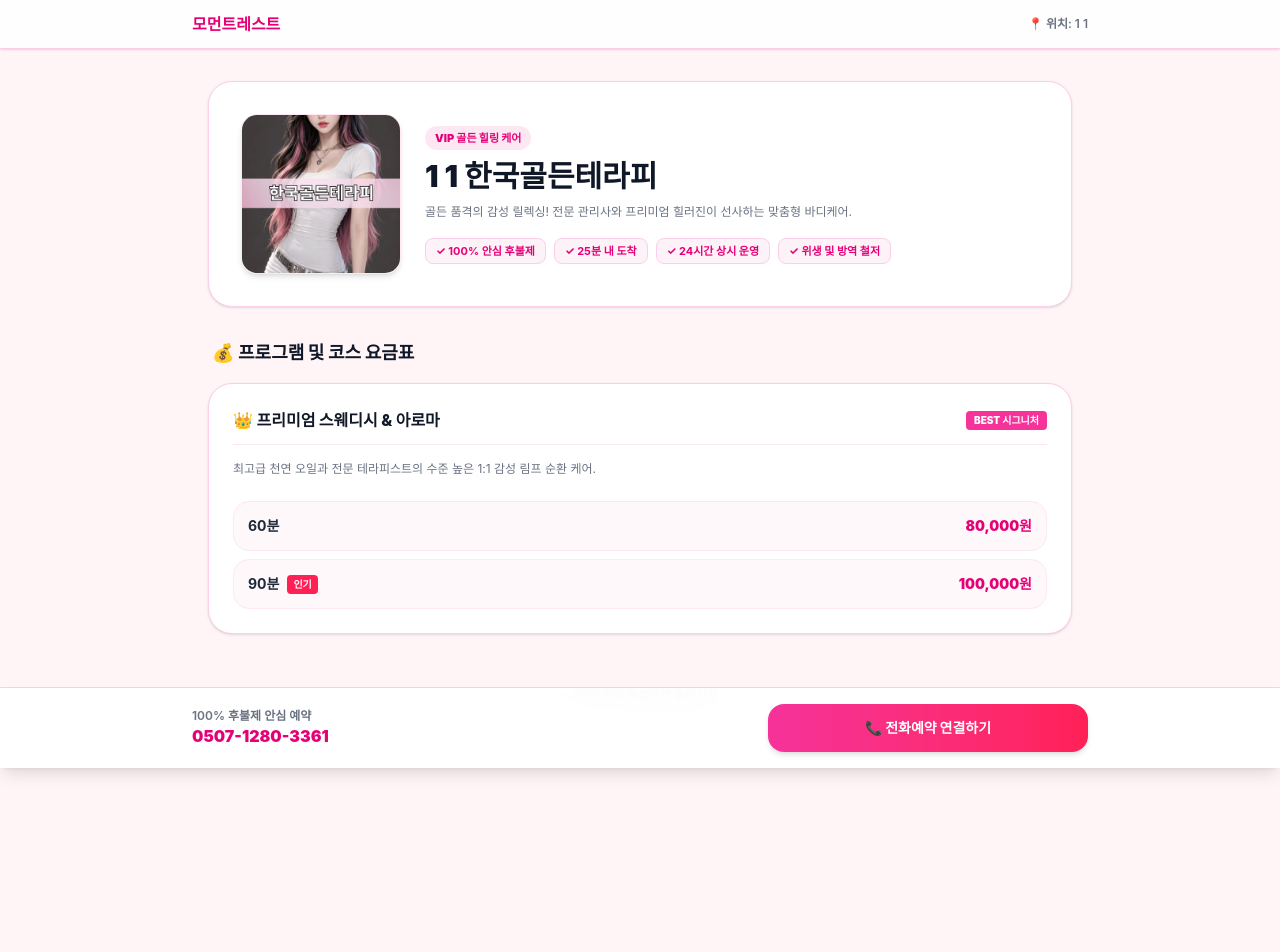
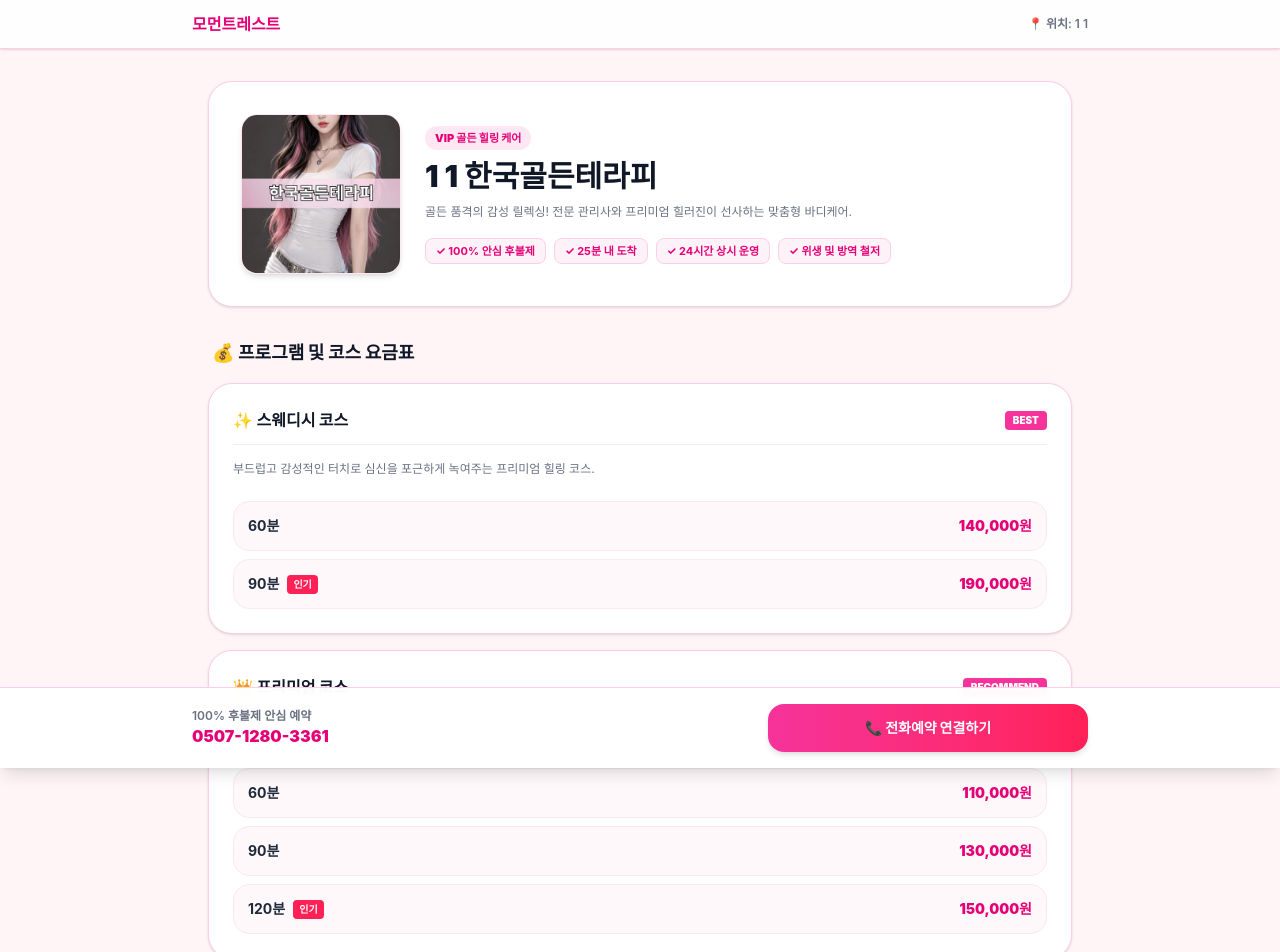
Before and after one commit to gunma1004/momentrest, a Next.js app: page /1/1/1/golden-therapy in a window 1280 px wide. Shown: the top 952 px of the page. Before the commit the page ends 898 px from the top, so only its background shows below. Built offline with nearby package versions, Linux system fonts and the light colour scheme.

Commit message:
메뉴 생성2

```diff
--- a/app/[region]/[district]/[dong]/[shopName]/page.tsx
+++ b/app/[region]/[district]/[dong]/[shopName]/page.tsx
@@ -10,7 +10,7 @@ interface PageProps {
   }>;
 }
 
-// 5개 제휴샵 전체 데이터
+// 🌟 요청해주신 실제 코스 및 가격 정보가 모두 반영된 5개 제휴샵 데이터
 const shopData: Record<string, {
   name: string;
   phone: string;
@@ -35,12 +35,22 @@ const shopData: Record<string, {
     desc: "골든 품격의 감성 릴렉싱! 전문 관리사와 프리미엄 힐러진이 선사하는 맞춤형 바디케어.",
     courses: [
       {
-        category: "👑 프리미엄 스웨디시 & 아로마",
-        badge: "BEST 시그니처",
-        desc: "최고급 천연 오일과 전문 테라피스트의 수준 높은 1:1 감성 림프 순환 케어.",
+        category: "✨ 스웨디시 코스",
+        badge: "BEST",
+        desc: "부드럽고 감성적인 터치로 심신을 포근하게 녹여주는 프리미엄 힐링 코스.",
         items: [
-          { time: "60분", price: "80,000원" },
-          { time: "90분", price: "100,000원", recommend: true }
+          { time: "60분", price: "140,000원" },
+          { time: "90분", price: "190,000원", recommend: true }
+        ]
+      },
+      {
+        category: "👑 프리미엄 코스",
+        badge: "RECOMMEND",
+        desc: "지친 피로를 효율적으로 풀어주는 실속 만점 맞춤형 바디케어.",
+        items: [
+          { time: "60분", price: "110,000원" },
+          { time: "90분", price: "130,000원" },
+          { time: "120분", price: "150,000원", recommend: true }
         ]
       }
     ],
@@ -55,12 +65,30 @@ const shopData: Record<string, {
     desc: "천연 오일과 전문 테라피스트의 섬세한 터치로 지친 일상의 피로를 말끔히 풀어드립니다.",
     courses: [
       {
-        category: "🌸 아로마 림프 순환 케어",
+        category: "🌸 아로디시",
+        desc: "심신을 편안하게 이완시켜 주는 향긋한 아로마 테라피 코스.",
+        items: [
+          { time: "90분", price: "100,000원" },
+          { time: "120분", price: "130,000원", recommend: true }
+        ]
+      },
+      {
+        category: "💎 VIP 스웨디시",
+        badge: "BEST",
+        desc: "최고급 감성 림프 순환 케어로 극상의 휴식을 선사합니다.",
+        items: [
+          { time: "60분", price: "110,000원" },
+          { time: "90분", price: "130,000원", recommend: true },
+          { time: "120분", price: "150,000원" }
+        ]
+      },
+      {
+        category: "👑 한국인 스웨디시",
         badge: "POPULAR",
-        desc: "지친 심신에 활력을 불어넣어 주는 부드럽고 편안한 힐링 코스.",
+        desc: "실력파 한국인 관리사의 디테일하고 품격 있는 맞춤 케어.",
         items: [
-          { time: "60분", price: "70,000원" },
-          { time: "90분", price: "90,000원", recommend: true }
+          { time: "60분", price: "140,000원" },
+          { time: "90분", price: "180,000원", recommend: true }
         ]
       }
     ],
@@ -75,12 +103,58 @@ const shopData: Record<string, {
     desc: "철저한 위생 관리와 프라이빗 힐링 바디케어 서비스로 높은 만족도를 선사합니다.",
     courses: [
       {
-        category: "💎 프라이빗 바디케어",
-        badge: "SPECIAL",
-        desc: "일상의 스트레스를 해소하는 1:1 맞춤형 릴렉싱 테라피.",
+        category: "🍌 타이코스",
+        desc: "시원한 스트레칭과 전신 근육 이완 케어.",
         items: [
           { time: "60분", price: "60,000원" },
-          { time: "90분", price: "80,000원", recommend: true }
+          { time: "90분", price: "80,000원" },
+          { time: "120분", price: "100,000원" }
+        ]
+      },
+      {
+        category: "🍌 전신아로마",
+        desc: "부드러운 오일링으로 림프 순환을 돕는 힐링 코스.",
+        items: [
+          { time: "60분", price: "70,000원" },
+          { time: "90분", price: "90,000원" },
+          { time: "120분", price: "110,000원" }
+        ]
+      },
+      {
+        category: "🍌 VIP 감성힐링코스",
+        badge: "★추천",
+        desc: "지친 일상에 활력을 불어넣어 주는 감성 충만 릴렉싱.",
+        items: [
+          { time: "60분", price: "90,000원" },
+          { time: "90분", price: "110,000원", recommend: true },
+          { time: "120분", price: "130,000원" }
+        ]
+      },
+      {
+        category: "🍌 VIP 스페셜코스",
+        badge: "★추천",
+        desc: "더 깊은 휴식과 프리미엄 만족감을 주는 스페셜 케어.",
+        items: [
+          { time: "60분", price: "100,000원" },
+          { time: "90분", price: "120,000원", recommend: true },
+          { time: "120분", price: "140,000원" }
+        ]
+      },
+      {
+        category: "🍌 VIP 프리미엄 코스",
+        badge: "SPECIAL",
+        desc: "타이 & 아로마 & 풋코스가 모두 포함된 종합 힐링 패키지.",
+        items: [
+          { time: "150분", price: "160,000원", recommend: true }
+        ]
+      },
+      {
+        category: "🍌 한국인 스웨디시",
+        badge: "BEST",
+        desc: "한국인 전문 테라피스트의 명품 스웨디시 관리.",
+        items: [
+          { time: "60분", price: "140,000원" },
+          { time: "90분", price: "180,000원", recommend: true }
         ]
       }
     ],
@@ -95,12 +169,50 @@ const shopData: Record<string, {
     desc: "여왕처럼 누리는 VIP 홈케어! 전문 힐러들의 체형 맞춤형 피로회복 프로그램.",
     courses: [
       {
-        category: "👑 퀸즈 맞춤 홈케어",
-        badge: "RECOMMEND",
-        desc: "원하시는 장소에서 편안하게 받아보는 최고급 방문 테라피.",
+        category: "🌿 건식 힐링 코스",
+        desc: "뭉친 근육을 시원하게 풀어주는 정통 건식 바디케어.",
         items: [
           { time: "60분", price: "60,000원" },
-          { time: "90분", price: "80,000원", recommend: true }
+          { time: "90분", price: "80,000원" },
+          { time: "120분", price: "100,000원" }
+        ]
+      },
+      {
+        category: "🌸 아로마 힐링 코스",
+        desc: "향기로운 오일과 함께하는 부드러운 전신 순환 케어.",
+        items: [
+          { time: "60분", price: "70,000원" },
+          { time: "90분", price: "80,000원" },
+          { time: "120분", price: "100,000원" }
+        ]
+      },
+      {
+        category: "💎 힐링스웨디시 코스",
+        badge: "POPULAR",
+        desc: "섬세하고 부드러운 감성 테라피로 피로 해소.",
+        items: [
+          { time: "60분", price: "80,000원" },
+          { time: "90분", price: "100,000원", recommend: true },
+          { time: "120분", price: "120,000원" }
+        ]
+      },
+      {
+        category: "👑 VIP 스페셜코스",
+        badge: "RECOMMEND",
+        desc: "최상급 퀄리티로 누리는 특별한 프리미엄 힐링.",
+        items: [
+          { time: "60분", price: "100,000원" },
+          { time: "90분", price: "120,000원" },
+          { time: "120분", price: "150,000원", recommend: true }
+        ]
+      },
+      {
+        category: "✨ 한국 관리사 코스",
+        badge: "BEST",
+        desc: "실력파 한국인 관리사의 완벽한 1:1 맞춤 케어.",
+        items: [
+          { time: "60분", price: "150,000원" },
+          { time: "90분", price: "180,000원", recommend: true }
         ]
       }
     ],
@@ -115,12 +227,42 @@ const shopData: Record<string, {
     desc: "편안한 휴식과 안심 힐링! 수도권 전지역 신속한 방문으로 지친 일상의 피로 회복.",
     courses: [
       {
-        category: "🌙 야간 힐링 바디케어",
-        badge: "NIGHT",
-        desc: "늦은 시간에도 편안하게 이용할 수 있는 신속 방문 힐링 프로그램.",
+        category: "📌 팬클럽 건식테라피",
+        desc: "지친 몸의 긴장을 풀어주는 기본에 충실한 건식 케어.",
         items: [
           { time: "60분", price: "60,000원" },
-          { time: "90분", price: "80,000원", recommend: true }
+          { time: "90분", price: "80,000원" },
+          { time: "120분", price: "90,000원" }
+        ]
+      },
+      {
+        category: "📌 열혈팬 센슈얼스웨디시",
+        badge: "POPULAR",
+        desc: "감미롭고 부드러운 터치의 센슈얼 스웨디시 코스.",
+        items: [
+          { time: "60분", price: "90,000원" },
+          { time: "90분", price: "110,000원", recommend: true },
+          { time: "120분", price: "130,000원" }
+        ]
+      },
+      {
+        category: "📌 회장님 전신혼합VVIP",
+        badge: "BEST",
+        desc: "건식과 아로마의 장점을 결합한 최고급 혼합 VVIP 프로그램.",
+        items: [
+          { time: "60분", price: "100,000원" },
+          { time: "90분", price: "120,000원" },
+          { time: "120분", price: "140,000원", recommend: true },
+          { time: "150분", price: "180,000원" }
+        ]
+      },
+      {
+        category: "📌 한국인 센슈얼스웨디시",
+        badge: "RECOMMEND",
+        desc: "한국인 관리사의 전문적이고 세심한 하이엔드 테라피.",
+        items: [
+          { time: "60분", price: "140,000원" },
+          { time: "90분", price: "180,000원", recommend: true }
         ]
       }
     ],
```
